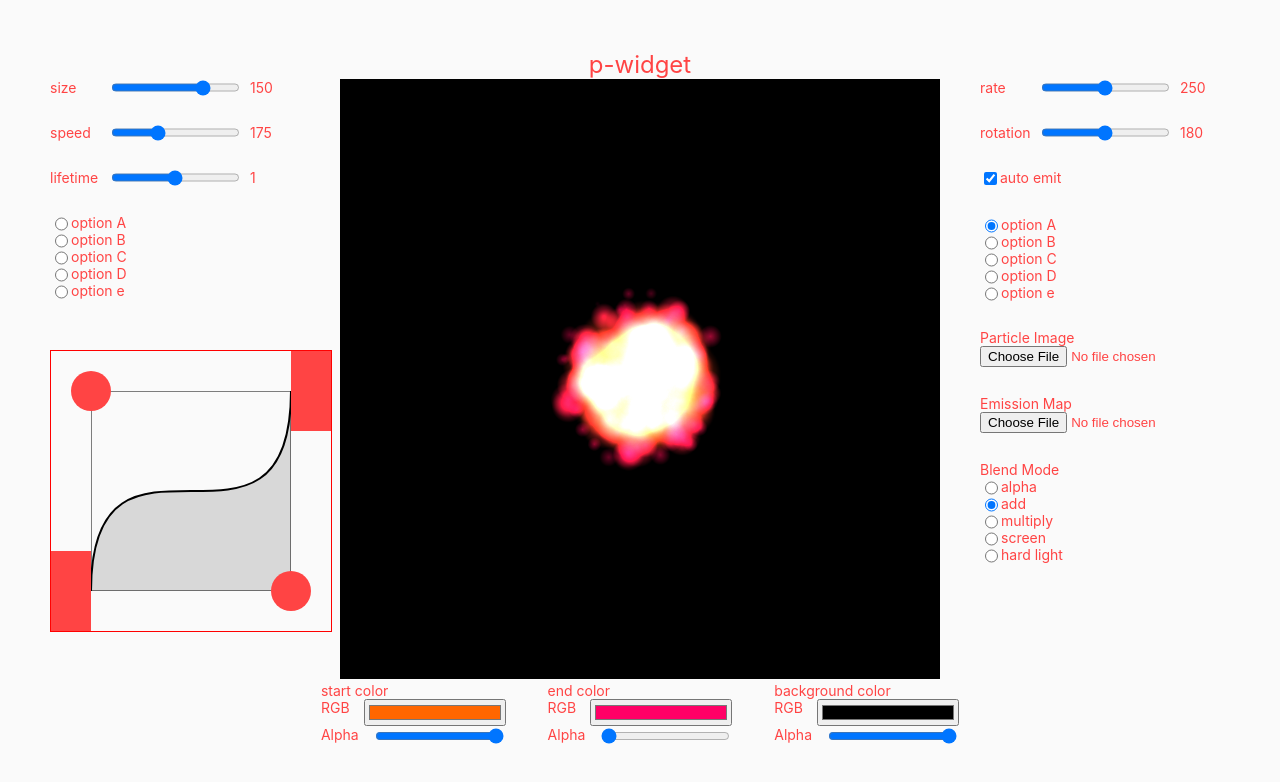
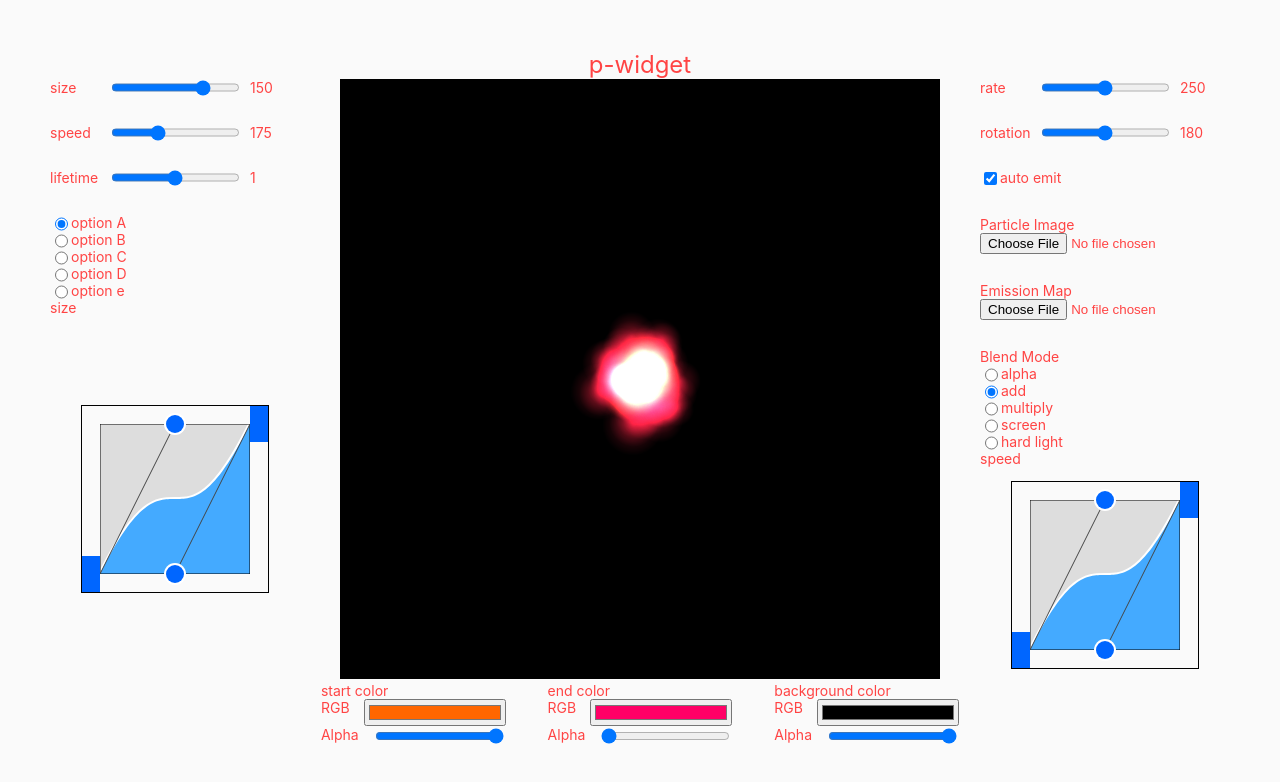
Before and after one commit to georgeolee/p-widge, a React (Create React App) app: page / in a window 1280 px wide. Shown: the top 782 px of the page. Built offline with nearby package versions, Linux system fonts and the light colour scheme.

Commit message:
implements bezier controls for speed & size over time

```diff
--- a/src/App.js
+++ b/src/App.js
@@ -19,20 +19,20 @@ import { BezierInput } from './components/BezierInput/BezierInput';
 *   TODO:
 *       LOTS OF STUFF!
 *
-*       -inputs
-*         >bezier - needs some serious cleanup
-*
-*
+*       -RGBAInput
+*         > LQ / HQ - 4/8/32? depending on still editing vs input release
+*         > change implementation
+*             — on pointer up > after N seconds w/o input
 *
 *       -canvas size - settings?
 *
 *
-*    BUGFIX:
+*
 *       CubicBezier:
-*         -lookup table is broken ; looks like all the y values are evenly spaced when they shouldn't be ?
-*         - CubicBezier(0,0, 0,0, 1,1, 1,1) -> evenly spaced, as expected
-*         - CubicBezier(0,0, 0,0, 0,0, 1,1) -> same result for some reason ? no change?
-*         - CubicBezier(0,0, 0,0, 0,0, 0,1) -> lots of NaN
+*         -labels & styling
+*
+*
+*
 *
 *
 *
@@ -54,6 +54,14 @@ function App() {
     mouse.overCanvas = mouse.canvasX >= 0 && mouse.canvasY >= 0 && mouse.canvasX <= canvasRect.width && mouse.canvasY <= canvasRect.height;
   }
 
+  const onAppPointerUp = e => {
+    mouse.buttons = e.buttons;
+  }
+
+  const onAppPointerDown = e => {
+    mouse.buttons = e.buttons;
+  }
+
 
   const p5ContainerRef = useRef();
 
@@ -69,7 +77,7 @@ function App() {
   },[])
 
   return (
-    <div className="App" onPointerMove={onAppPointerMove}>
+    <div className="App" onPointerMove={onAppPointerMove} onPointerDown={onAppPointerDown} onPointerUp={onAppPointerUp}>
       <header className="App-header">p-widget</header>
 
       <div className='controls-left'>
@@ -83,7 +91,8 @@ function App() {
         <Radio label='option D'/>
         <Radio label='option e'/>
 
-        <BezierInput />
+        size
+        <BezierInput points={[0,0,   0.5,1,   0.5,0,   1,1]} func={lookups => particleSettings.sizeTable = lookups}/>
 
       </div>
 
@@ -93,12 +102,6 @@ function App() {
         <Slider label='rate' min={0} max={500} step={1} func={n => particleSettings.rate = n}/>
         <Slider label='rotation' min={0} max={360} step={1} func={n => particleSettings.rotation = n}/>
         <Checkbox label='auto emit' func={b => particleSettings.emitAuto = b} checked/>
-
-        <Radio label='option A' checked/>
-        <Radio label='option B'/>
-        <Radio label='option C'/>
-        <Radio label='option D'/>
-        <Radio label='option e'/>
 
 
         <FileInput label='Particle Image' func={url=>{particleSettings.imageUrl = url; flags.recolor = true}}/>
@@ -112,11 +115,13 @@ function App() {
         <Radio name='blend-mode'label='screen' func={() => particleSettings.p5BlendMode = 'screen'}/>
         <Radio name='blend-mode'label='hard light' func={() => particleSettings.p5BlendMode = 'hard_light'}/>
 
+        speed
+        <BezierInput points={[0,0,   0.5,1,   0.5,0,   1,1]} func={lookups => particleSettings.speedTable = lookups}/>
       </div>
 
       <div className='controls-center'>
-        <RGBAInput label='start color' rgb='#ff6600' alpha={255} func={rgba => {FrameManager.setStartColor(rgba); flags.recolor = true}}/>
-        <RGBAInput label='end color' rgb='#ff0066' alpha={0} func={rgba => {FrameManager.setEndColor(rgba); flags.recolor = true}}/>
+        <RGBAInput label='start color' rgb='#ff6600' alpha={255} func={rgba => {FrameManager.setStartColor(rgba); flags.recolor = true}} finish={()=> flags.slowRecolor = true}/>
+        <RGBAInput label='end color' rgb='#ff0066' alpha={0} func={rgba => {FrameManager.setEndColor(rgba); flags.recolor = true}} finish={()=> flags.slowRecolor = true}/>
         <RGBAInput label='background color' rgb='#000000' alpha={255} func={rgba => {particleSettings.backgroundColor = rgba; flags.dirtyBackground = true}}/>
       </div>
 
--- a/src/components/BezierInput/BezierInput.js
+++ b/src/components/BezierInput/BezierInput.js
@@ -11,20 +11,19 @@ import { CubicBezier } from "./CubicBezier";
         -pointer capture & release
         -lookup table & attaching func - does it work?
 
-
-        -lookup table resolution
-            >test
-            >low during edit, higher res on pointer up?
 */
 
 
 export function BezierInput(props){
 
-    const width =  200;
+    const func = props.func ?? (lookups => console.log(lookups));
+    const init = props.init ?? true;
+
+    const width =  150;
     const height = width;
 
 
-    const margin = props.margin ?? 40;
+    const margin = props.margin ?? 18;
     const points = props.points ?? [
             0,0,    //start
             0,1,    //first handle
@@ -47,24 +46,29 @@ export function BezierInput(props){
 
         ctx.clearRect(0,0,cw, ch);
 
+        ctx.fillStyle = '#000';
+        ctx.fillStyle = '#06f';
+        ctx.fillStyle = '#ddd';
+        ctx.fillRect(0,0,cw,ch);
+
         ctx.save(); //ctx.restore() to go back
-
-        console.log(`canvas width ${cw} height ${ch}`);
 
         ctx.translate(0, ch);    //use standard cartesian coordinate plane with origin in bottom-left
         ctx.scale(cw, -ch)
 
 
 
-        //bounds
-        ctx.lineWidth = 1/cw;
-        ctx.strokeRect(0,0,1,1)
+
 
         const drawCurve = () => {
             ctx.beginPath();
-            ctx.lineWidth = 2/cw;
-            ctx.strokeStyle = '#000';
-            ctx.fillStyle = '#0002'
+            ctx.lineWidth = 4/cw;
+            ctx.strokeStyle = '#fff';
+            // ctx.fillStyle = '#06f'
+            // ctx.fillStyle = '#f44'
+
+            ctx.fillStyle = '#4af';
+
             ctx.moveTo(bz.P0.x, bz.P0.y);
             ctx.bezierCurveTo(bz.P1.x, bz.P1.y, bz.P2.x, bz.P2.y, bz.P3.x, bz.P3.y);
             ctx.stroke();
@@ -74,6 +78,11 @@ export function BezierInput(props){
         }
 
         drawCurve();
+
+        //bounds
+        ctx.lineWidth = 1/cw;
+        ctx.strokeStyle='#000'
+        ctx.strokeRect(0,0,1,1)
 
         ctx.restore();
 
@@ -103,16 +112,38 @@ export function BezierInput(props){
 
 
         const drawHandle = PN => {
+
             ctx.beginPath();
-            ctx.fillStyle = '#f44';
+            ctx.fillStyle = '#fff';
+            ctx.arc(PN.x * curveScale.x, PN.y * curveScale.y, margin/2 + 2, 0, 2 * Math.PI);
+            ctx.fill();
+
+            ctx.beginPath();
+            // ctx.fillStyle = '#f44';
+            ctx.fillStyle = '#06f';
             ctx.arc(PN.x * curveScale.x, PN.y * curveScale.y, margin/2, 0, 2 * Math.PI);
             ctx.fill();
         }
 
         const drawEndPoint = PN => {
-            ctx.fillStyle = '#f44'
+            // ctx.fillStyle = '#f44'
+            ctx.fillStyle = '#06f';
             ctx.fillRect(PN.x * curveScale.x, PN.y * curveScale.y - margin, PN === bz.P3 ? margin : -margin, 2 * margin)
         }
+
+        ctx.strokeStyle = '#444';
+        ctx.lineWidth = 1;
+        ctx.beginPath()
+        ctx.moveTo(bz.P0.x * curveScale.x, bz.P0.y * curveScale.y);
+        ctx.lineTo(bz.P1.x * curveScale.x, bz.P1.y * curveScale.y);
+        ctx.stroke()
+
+        ctx.strokeStyle = '#444';
+        ctx.lineWidth = 1;
+        ctx.beginPath()
+        ctx.moveTo(bz.P2.x * curveScale.x, bz.P2.y * curveScale.y);
+        ctx.lineTo(bz.P3.x * curveScale.x, bz.P3.y * curveScale.y);
+        ctx.stroke()
 
         drawHandle(bz.P1)
         drawHandle(bz.P2)
@@ -126,9 +157,11 @@ export function BezierInput(props){
     useEffect(()=>{
         drawBezier(bzRef.current);
         drawControls(bzRef.current);
-    });
+        if(init) func(bzRef.current.createLookupTable(64));
+    }, [bzRef]);
 
     function onPointerDown(e){
+        e.target.setPointerCapture(e.pointerId);
         const rect = e.target.getBoundingClientRect();
         const mx = e.clientX - rect.left;
         const my = rect.width - (e.clientY - rect.top); //flip y to match canvas orientation
@@ -147,13 +180,18 @@ export function BezierInput(props){
         else if(mx >= 0 && mx <= margin && my <= bz.P0.y * curveScale.y + margin*2 && my >= bz.P0.y * curveScale.y) hit = bz.P0;
         else if(mx >= margin + curveScale.x && mx <= margin * 2 + curveScale.x && my <= bz.P3.y * curveScale.y + margin*2 && my >= bz.P3.y * curveScale.y) hit = bz.P3;
 
-        console.log(`hit ${hit?.toString()}: ${hit}`);
+        // console.log(`hit ${hit?.toString()}: ${hit}`);
 
         editPoint.current = hit;
     }
 
     function onPointerUp(e){
+        e.target.releasePointerCapture(e.pointerId);
         editPoint.current = null;
+
+        // const lookups = bzRef.current.createLookupTable(64);
+
+        func(bzRef.current.createLookupTable(64))
     }
 
     function onPointerMove(e){
@@ -176,10 +214,12 @@ export function BezierInput(props){
 
         drawBezier(bzRef.current);
         drawControls(bzRef.current);
+
+        func(bzRef.current.createLookupTable(16))
     }
 
     return(
-        <div style={{display:'flex', border: '1px solid red', margin: 'auto'}}>
+        <div style={{display:'flex', border: '1px solid black', margin: 'auto'}}>
                 <canvas onPointerMove={onPointerMove} onPointerUp={onPointerUp} onPointerDown={onPointerDown} ref={controlCnvRef} width={width + 2*margin} height={height + 2*margin} style={{position:'absolute'}}/>
                 <canvas ref={cnvRef} width={width} height={height} style={{width:width, height:height, margin:margin + 'px'}}/>
         </div>
--- a/src/components/RGBAInput.js
+++ b/src/components/RGBAInput.js
@@ -1,15 +1,22 @@
 import { useEffect, useRef } from "react";
 import { parseHexColorString } from "../utilities";
+import { mouse } from "../globals";
 
 export function RGBAInput(props){
 
     const label = props.label ?? 'rgba-input-default';
     const rgbInputRef = useRef();
     const alphaInputRef = useRef();
+
     const func = props.func ?? (color => console.log(color));
     const rgb = props.rgb || '#ffffff';
     const alpha = props.alpha ?? 255;
     const init = props.init ?? true;
+
+
+    const finish = props.finish ?? (()=> console.log('FINISH'));
+
+    let editing = false;
 
     const composeColor = () => {
         const color = parseHexColorString(rgbInputRef.current.value);
@@ -17,7 +24,9 @@ export function RGBAInput(props){
         return color;
     }
 
-    const onChangeAny = () => func(composeColor());
+    const onChangeAny = () => {func(composeColor()); console.log('rgba change; buttons ' + mouse.buttons); editing = true};
+
+    const onChangeFinish = () => {if(editing){ finish(); console.log('FINISH'); editing = false}};
 
     useEffect(() => {
         rgbInputRef.current.value = rgb;
@@ -30,10 +39,10 @@ export function RGBAInput(props){
         <div className="rgba-picker">
             <div className="rgba-label">{label}</div>
             <label>
-            RGB&emsp;<input type="color" className="rgb-input" ref={rgbInputRef} onChange={onChangeAny}/>
+            RGB&emsp;<input type="color" className="rgb-input" ref={rgbInputRef} onChange={onChangeAny}  onPointerUp={onChangeFinish}/>
             </label>
             <label>
-            Alpha&emsp;<input type="range" min={0} max={255} step={1} className="alpha-input" ref={alphaInputRef} onChange={onChangeAny}/>
+            Alpha&emsp;<input type="range" min={0} max={255} step={1} className="alpha-input" ref={alphaInputRef} onChange={onChangeAny} onPointerUp={onChangeFinish}/>
             </label>
         </div>
     );
--- a/src/globals.js
+++ b/src/globals.js
@@ -12,12 +12,17 @@ export const mouse = {
     canvasY: null,
 
     overCanvas: false,
+
+    buttons: 0,
 }
 
 export const particleSettings = new ParticleSystemSettings();
 
 export const flags = {
     recolor: false,
+
+    slowRecolor: false,
+
     loadEmap: false,
     dirtyBackground: false,
 }
--- a/src/particle-system/FrameManager.js
+++ b/src/particle-system/FrameManager.js
@@ -94,22 +94,27 @@ export class FrameManager{
         return this?.p5?.color(rgba.r, rgba.g, rgba.b, rgba.a);
     }
 
-    static queueRecolor(callback){
 
+    static queueRecolor(callback, frameCount = this.frameCount){
+
+        //do this when recolor finishes
         const onFinished = (frames) => {
             callback(frames);
             this.isBusy = false;
-            this.processQueue();
+            this.processQueue(); //check the queue for recolor jobs
         }
 
         const recolor = () => {
             this.isBusy = true;
-            this.createFrames(particleSettings.imageUrl, this.frameCount, onFinished);
+            this.createFrames(particleSettings.imageUrl, frameCount, onFinished);
         }
 
+        //not busy — recolor right away!
         if(!this.isBusy) recolor();
 
+        //busy! — push the recolor job into the queue
         else{
+            console.log(`FM BUSY`);
             if(this.queue.length >= this.maxQueueSize){
                 this.queue.splice(0,1); //remove the oldest element from the array if reached max queue size
             }
--- a/src/sketch.js
+++ b/src/sketch.js
@@ -30,6 +30,8 @@ export function sketch(p){
     // const v2 = new V2D(0, 8)
 
     // v2.add(new V2D(30,30))
+
+    setInterval(()=>console.log(`frames: ${s.settings.imageFrames?.length}`), 1000)
 
     console.log(
         V2D.sum(
@@ -108,8 +110,13 @@ export function sketch(p){
         }
 
         if(flags.recolor && s.settings.imageUrl){
-            FrameManager.queueRecolor(frames => s.settings.imageFrames = frames);
+            FrameManager.queueRecolor(frames => s.settings.imageFrames = frames, 4);
             flags.recolor = false;
+        }
+
+        if(flags.slowRecolor && s.settings.imageUrl){
+            FrameManager.queueRecolor(frames => s.settings.imageFrames = frames, 32);
+            flags.slowRecolor = false;
         }
 
         if(flags.dirtyBackground){
```
Also changed, not shown: src/components/BezierInput/CubicBezier.js (+5 -5 lines).
